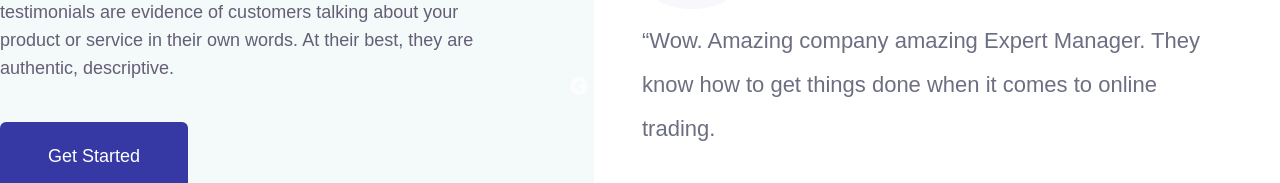
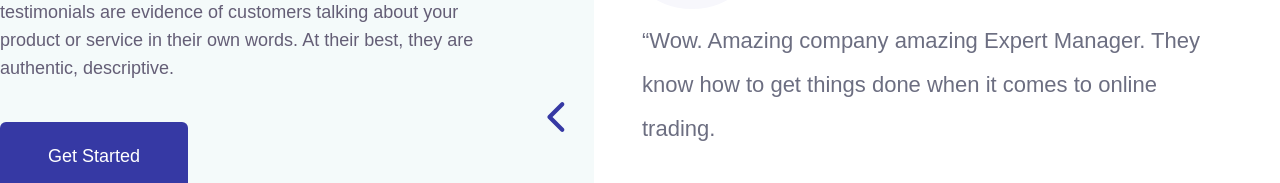
Before and after one commit to MonjurElahiTouheed/innovate-react, a React (Vite) app: page / in a window 1280 px wide. Shown: the part 6674-6857 px from the top of the page. Built offline with nearby package versions, Linux system fonts and the light colour scheme.

Commit message:
testimonial section done

```diff
--- a/src/App.jsx
+++ b/src/App.jsx
@@ -5,7 +5,6 @@ import Navbar from "./components/Navbar/Navbar"
 import Integration from "./components/Integration/Integration"
 import Services from "./components/Services/Services"
 import Facts from "./components/Facts/Facts"
-import CTA from "./components/CTA/CTA"
 import Footer from "./components/Footer/Footer"
 import Pricing from "./components/Pricing/Pricing"
 import Testimonial from "./components/Testimonial/Testimonial"
--- a/src/components/Testimonial/Testimonial.jsx
+++ b/src/components/Testimonial/Testimonial.jsx
@@ -4,15 +4,38 @@ import { FaStar } from "react-icons/fa";
 import Slider from "react-slick";
 import "slick-carousel/slick/slick.css";
 import "slick-carousel/slick/slick-theme.css";
-
+import { FaChevronLeft, FaChevronRight } from "react-icons/fa6";
 
 const Testimonial = () => {
+    function SampleNextArrow(props) {
+        const { className, style, onClick } = props;
+        return (
+
+            <FaChevronRight color="#3639A4" className={className}
+                style={{ ...style, display: "block", width: '34px', height: '34px', right: '-53px', top: '53%', transform: 'translateY(0%)' }}
+                onClick={onClick} />
+
+        );
+    }
+
+    function SamplePrevArrow(props) {
+        const { className, style, onClick } = props;
+        return (
+            <FaChevronLeft color="#3639A4" className={className}
+                style={{ ...style, display: "block", width: '34px', height: '34px', left: '-53px', top: '53%', transform: 'translateY(0%)' }}
+                onClick={onClick} />
+        );
+    }
+
     var settings = {
         dots: false,
         infinite: true,
         speed: 500,
         slidesToShow: 1,
-        slidesToScroll: 1
+        slidesToScroll: 1,
+        nextArrow: <SampleNextArrow />,
+        prevArrow: <SamplePrevArrow />,
+        arrows: true
     };
     return (
         <section className="py-[200px] bg-[#F4FAFA] mt-[160px]">
@@ -47,26 +70,8 @@ const Testimonial = () => {
                             </div>
                         </Flex>
                     </div>
-                    {/* slider content starts */}
-                    {/* <div className="px-12 pt-16 pb-[50px] bg-white rounded-[20px] shadow-[10px_10px_130px_-2px_rgba(7,85,80,0.07)] relative mt-20">
-                        <p className="font-secondary text-[22px] text-[#6C6E81] leading-[44px] w-[567px]">“Wow. Amazing company amazing Expert Manager. They know how to get things done when it comes to online trading. </p>
-                        <Flex className='mt-9'>
-                            <div>
-                                <h5 className="font-primary font-bold text-2xl text-[#30344E]">Robert Fox</h5>
-                                <p className="font-secondary text-base text-[#30344E] mt-1.5">Digital Marketer</p>
-                            </div>
-                            <Flex className='justify-between'>
-                                <FaStar color="#FDB400" size={19} />
-                                <FaStar color="#FDB400" size={19} />
-                                <FaStar color="#FDB400" size={19} />
-                                <FaStar color="#FDB400" size={19} />
-                            </Flex>
-                        </Flex>
-                        <div className="w-[124px] h-[124px] rounded-full bg-[#C4C4C4] outline-[10px] outline-[#F7F7FC] absolute -top-20 left-9"></div>
-                    </div> */}
-                    {/* slider content ends */}
 
-                     <Slider {...settings} className="w-[687px]">
+                    <Slider {...settings} className="w-[687px]">
                         <div>
                             {/* slider content starts */}
                             <div className="px-12 pt-16 pb-[50px] bg-white rounded-[20px] relative mt-20">
```
